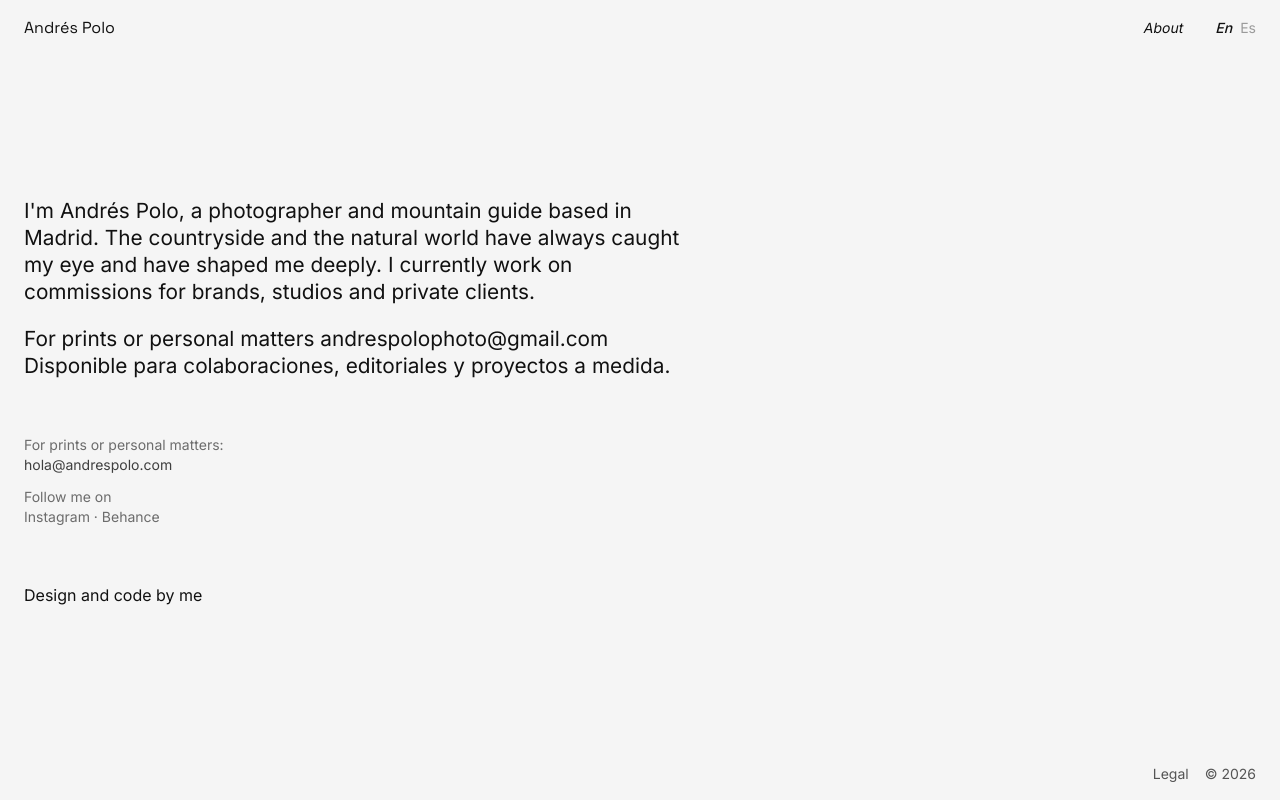
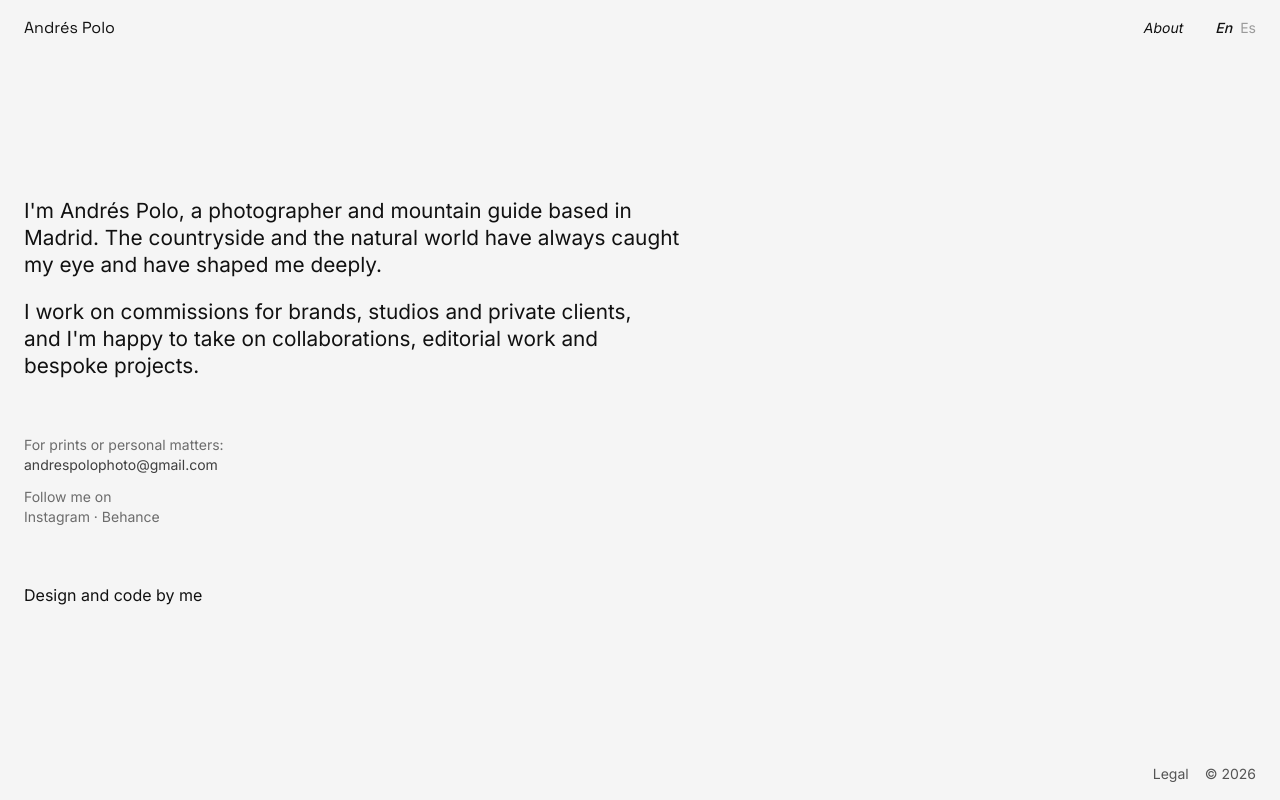
Before and after one commit to AndresPLS/portfolio-test, a Next.js app: page /about in a window 1280 px wide. Built offline with nearby package versions, Linux system fonts and the light colour scheme; no server answers.

Commit message:
feat: text About and CSS

```diff
--- a/content/projects/reyerta.mdx
+++ b/content/projects/reyerta.mdx
@@ -15,8 +15,8 @@ tags:
   cover-reyerta.jpg: [portrait, white]
   Junts_1.jpg: [sea]
   Reyerta_girl.jpg: [portrait]
-  Reyerta_puerta2.jpg: [white, stone]
-  Reyerta_space2.jpg: [white, stone]
+  Reyerta_puerta2.jpg: [white, monochrome]
+  Reyerta_space2.jpg: [white, monochrome]
 ---
 
 "Así nos servimos de la mentira y la ficción para entendernos los unos con los otros, lo que con la verdad propia e intransmisible nunca podría llegar a realizarse."
--- a/src/app/about/page.tsx
+++ b/src/app/about/page.tsx
@@ -18,12 +18,12 @@ export default function AboutPage() {
           <p>
             I&apos;m Andrés Polo, a photographer and mountain guide based in
             Madrid. The countryside and the natural world have always caught my
-            eye and have shaped me deeply. I currently work on commissions for
-            brands, studios and private clients.
+            eye and have shaped me deeply.
           </p>
           <p>
-            For prints or personal matters andrespolophoto@gmail.com Disponible
-            para colaboraciones, editoriales y proyectos a medida.
+            I work on commissions for brands, studios and private clients, and
+            I&apos;m happy to take on collaborations, editorial work and bespoke
+            projects.
           </p>
         </div>
 
@@ -31,10 +31,10 @@ export default function AboutPage() {
           <span>
             <p>For prints or personal matters:</p>
             <a
-              href="mailto:hola@andrespolo.com"
+              href="mailto:andrespolophoto@gmail.com"
               className="text-ink/80 transition-opacity hover:opacity-60"
             >
-              hola@andrespolo.com
+              andrespolophoto@gmail.com
             </a>
           </span>
 
```
